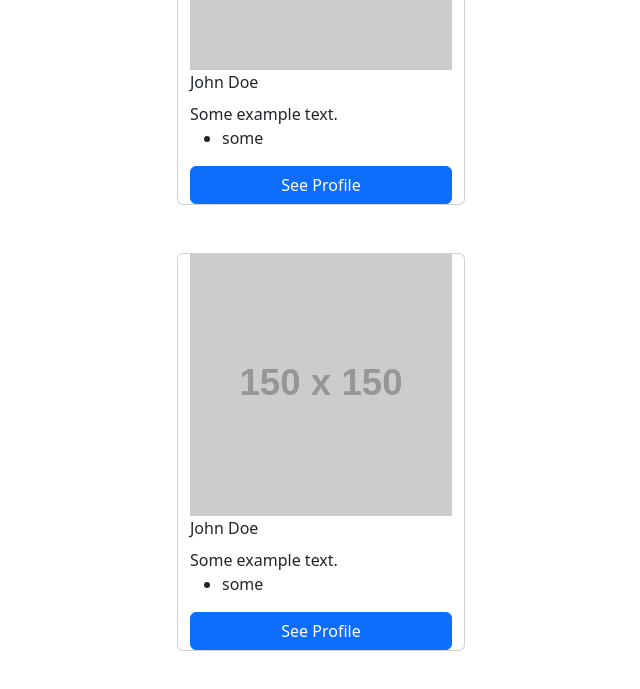
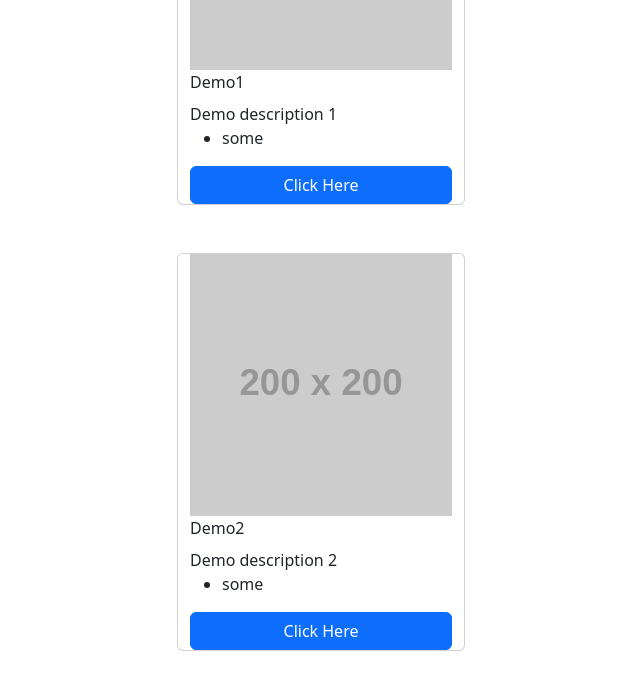
Before and after one commit to FaFa987/vite-react, a React (Vite) app: page / in a window 1280 px wide. Shown: the part 241-930 px from the top of the page, without its empty margins (319-959 px from the left). Built offline with nearby package versions, Linux system fonts and the light colour scheme.

Commit message:
onClick={ () => {                     alert(props.title)

```diff
--- a/src/App.jsx
+++ b/src/App.jsx
@@ -11,8 +11,8 @@ export const App = () => {
   return (
     <>
 
-    <Card />
-    <Card />
+    <Card title="Demo1" description="Demo description 1" img="https://placehold.co/150" />
+    <Card title="Demo2" description="Demo description 2" img="https://placehold.co/200" />
 
     {/* <AlertMessage alertType="alert-success" message ={apiResponse.message}/>
 
--- a/src/Card.jsx
+++ b/src/Card.jsx
@@ -1,18 +1,20 @@
 import React from 'react';
 
-export const Card = () => {
+export const Card = (props) => {
     return (
         <div>
 
             <div className='card container my-5' style={ {width : "18rem"}}>
-                <img src= "https://placehold.co/150" />
-                <div className='card-title'>John Doe</div>
-                <div className='card-text'>Some example text.</div>
+                <img src= {props.img} />
+                <div className='card-title'>{props.title}</div>
+                <div className='card-text'>{props.description}</div>
                 <ul>
                     <li>some</li>
                 </ul>
 
-                <a href="#" class="btn btn-primary">See Profile</a>
+                <button className='btn btn-primary' onClick={ () => {
+                    alert(props.title)
+                }}>Click Here</button>
             </div>
 
         </div>
```
